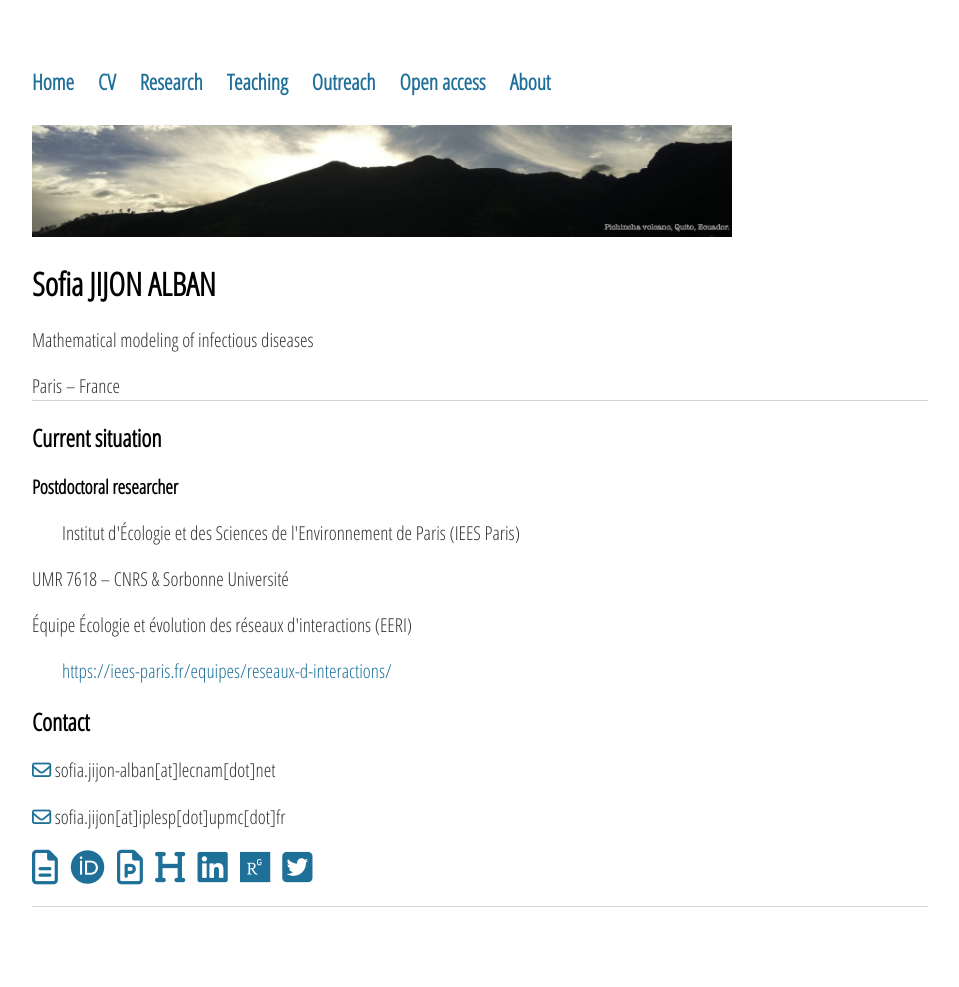
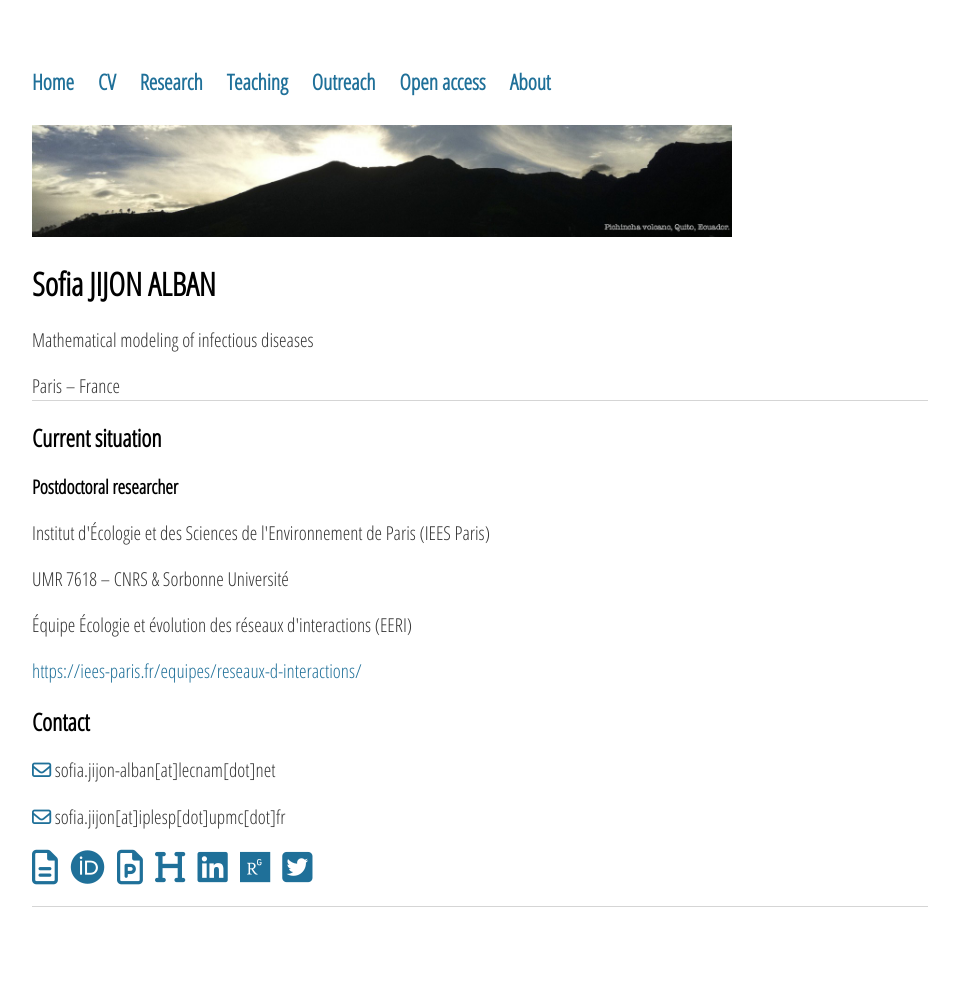
Before and after one commit to sjijon/sjijon.github.io, a Jekyll site: the page built from index.html, in a window 1280 px wide. Shown: the whole page, without its empty margins (160-1119 px from the left). Built offline with Jekyll 4.4.1, drawn with Linux system fonts in a browser that asks for light colours; nearby versions of some CDN libraries.

Commit message:
Fix padding

```diff
--- a/index.html
+++ b/index.html
@@ -14,7 +14,7 @@ title: Sofia JIJON
 
 	<h2>Current situation</h2>
 	<h4>Postdoctoral researcher</h4>
-	<p style="padding-left:30px;">
+	<p>
 		Institut d'Écologie et des Sciences de l'Environnement de Paris (IEES Paris)
 	</p>
 	<p>
@@ -23,7 +23,7 @@ title: Sofia JIJON
 	<p>
 		Équipe Écologie et évolution des réseaux d'interactions (EERI)
 	</p>
-	<p style="padding-left:30px;">
+	<p>
 		<a href="https://iees-paris.fr/equipes/reseaux-d-interactions/" target="_blank">https://iees-paris.fr/equipes/reseaux-d-interactions/</a>
 	</p>
 
```
